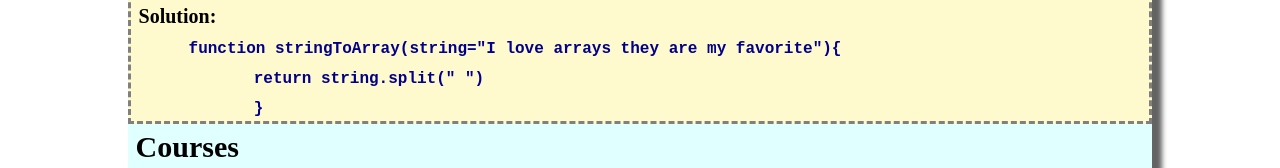
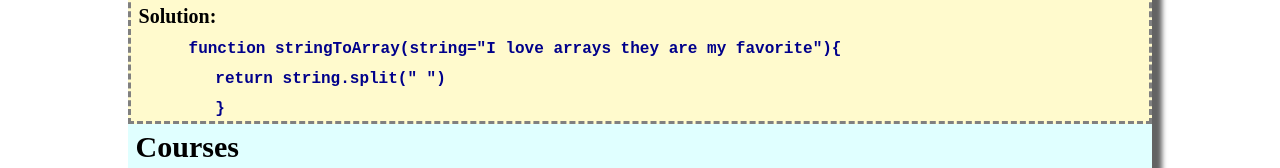
Before and after one commit to RaygosX/rsschool-cv, a plain HTML site: page index.html in a window 1280 px wide. Shown: the part 1095-1263 px from the top of the page. Drawn offline with Linux system fonts and the light colour scheme.

```diff
--- a/index.html
+++ b/index.html
@@ -83,8 +83,8 @@
         </code>
         <h4>Solution:</h4>
           <code class="code-example">function stringToArray(string="I love arrays they are my favorite"){</code>
-          <code class="code-example"><br>&nbsp&nbsp&nbsp&nbsp&nbsp&nbsp&nbsp&nbsp&nbsp&nbsp&nbsp return  string.split(" ")</code>
-          <code class="code-example"><br>&nbsp&nbsp&nbsp&nbsp&nbsp&nbsp&nbsp&nbsp&nbsp&nbsp&nbsp }</code>
+          <code class="code-example"><br>&nbsp;&nbsp;&nbsp;&nbsp;&nbsp;&nbsp;&nbsp;&nbsp;return  string.split(" ")</code>
+          <code class="code-example"><br>&nbsp;&nbsp;&nbsp;&nbsp;&nbsp;&nbsp;&nbsp;&nbsp;}</code>
     </div>
     <!-- Courses -->
     <div class="course">
```
